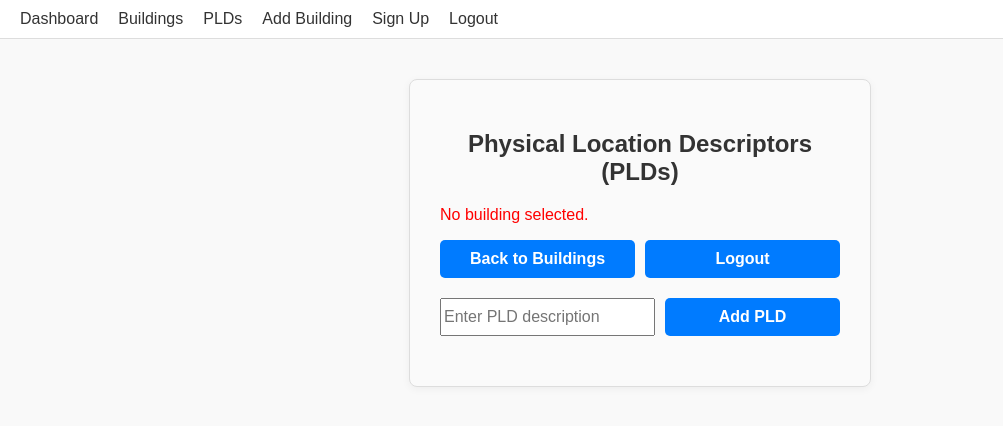
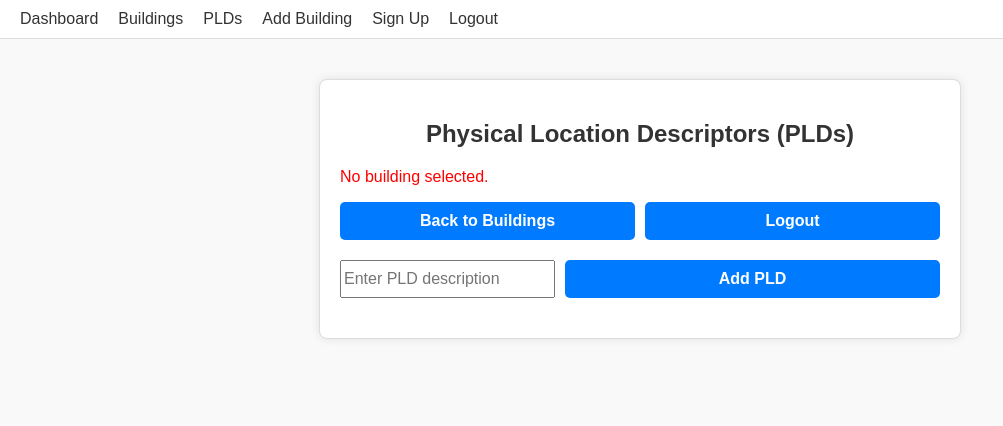
Before and after one commit to DUNCORIR/Naviplus, a React (Create React App) app in the folder admin-frontend/: page /plds in a window 1280 px wide. Shown: the top 426 px of the page, without its empty margins (0-1003 px from the left). Built offline with nearby package versions, Linux system fonts and the light colour scheme.

Commit message:
Apply global layout and color theme to Naviplus frontend

```diff
--- a/admin-frontend/src/styles/Form.css
+++ b/admin-frontend/src/styles/Form.css
@@ -1,5 +1,13 @@
 /* File: src/styles/Form.css */
 /* Common form styling for login and signup pages */
+
+:root {
+  --primary-color: #007BFF;       /* Bootstrap Blue */
+  --accent-color: #0056b3;        /* Darker blue for hover */
+  --background-color: #f4f6f8;    /* Light grey background */
+  --text-color: #333;             /* Standard readable text */
+  --button-text-color: white;
+}
 
 .form-container {
   max-width: 400px;
@@ -9,6 +17,15 @@
   border-radius: 8px;
   background-color: #fafafa;
   box-shadow: 0 2px 8px rgba(0, 0, 0, 0.05);
+}
+
+.form-container {
+  background-color: white;
+  padding: 20px;
+  border-radius: 8px;
+  box-shadow: 0 0 10px rgba(0, 0, 0, 0.1);
+  max-width: 600px;
+  margin: 40px auto;
 }
 
 .form-container h2 {
@@ -80,3 +97,11 @@
   width: 100%;
   margin-bottom: 20px;
 }
+
+body {
+  background-color: var(--background-color);
+  color: var(--text-color);
+  font-family: Arial, sans-serif;
+  margin: 0;
+  padding: 0;
+}
```
